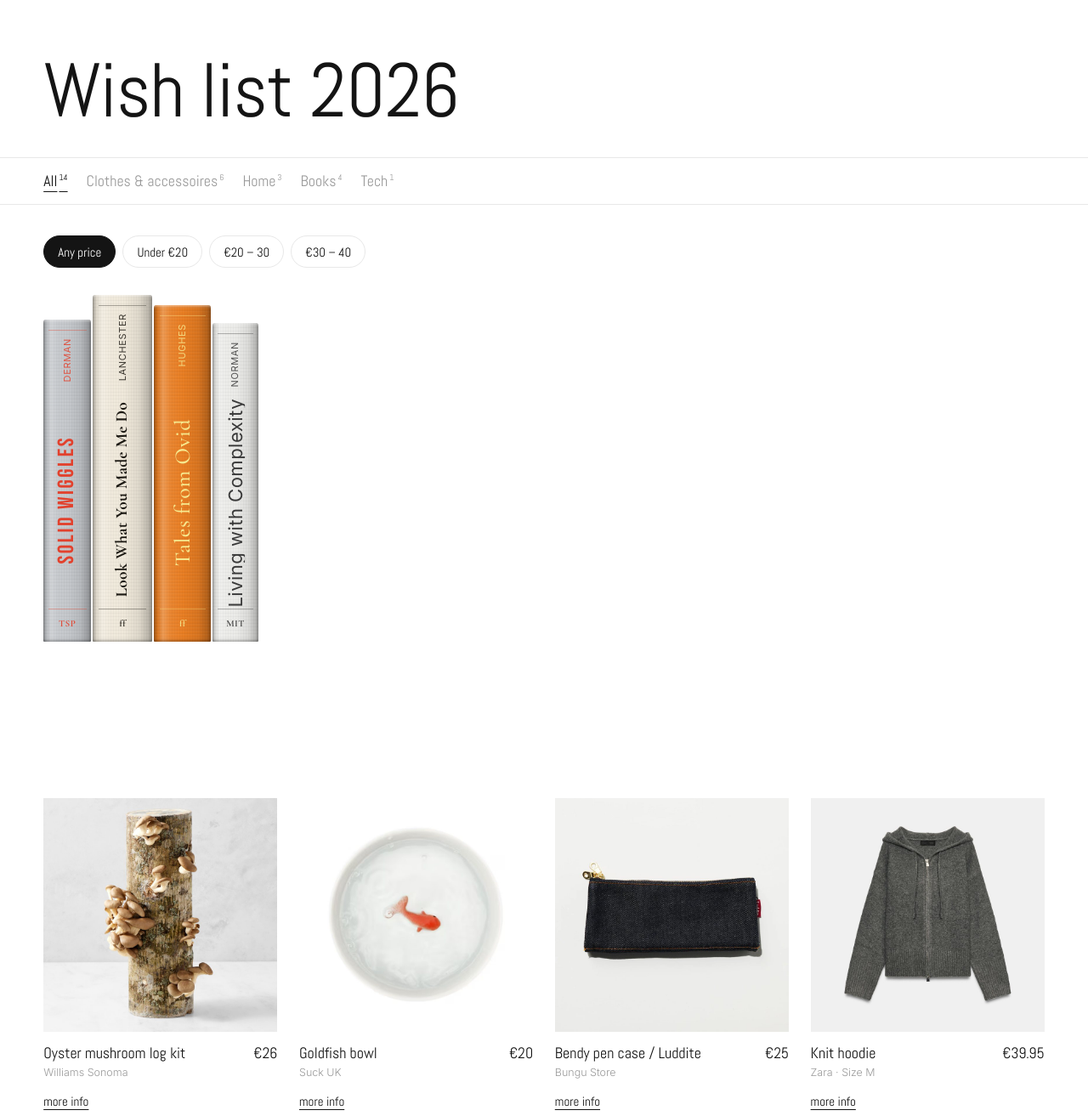
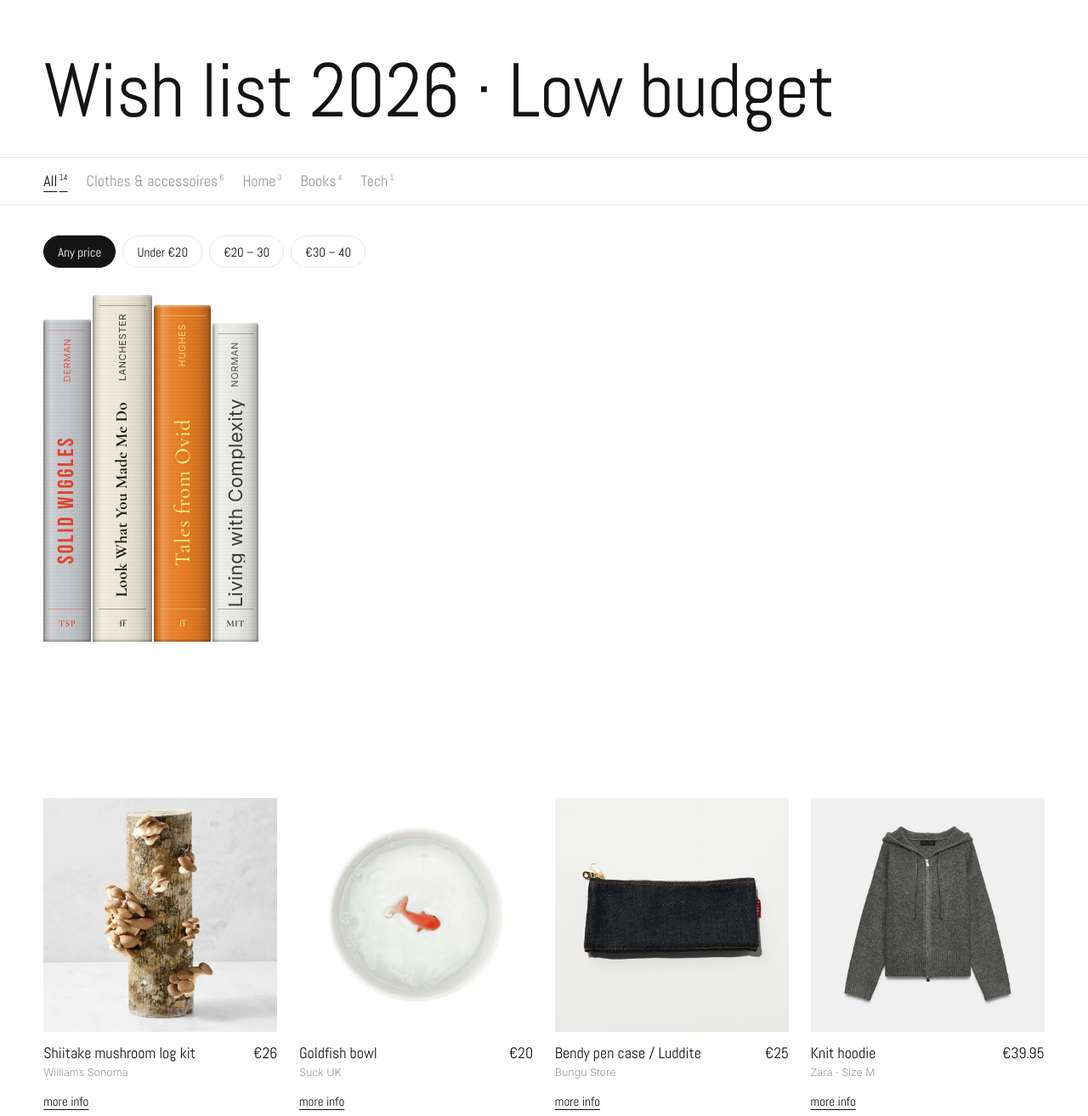
Before and after one commit to loupeeters19-collab/wishlist, a plain HTML site: page low-budget/index.html in a window 1280 px wide. Shown: the top 1313 px of the page at 85% size. Drawn offline with nearby package versions, Linux system fonts and the light colour scheme.

Commit message:
Shiitake log instead of oyster; rename under-40 to low budget
Co-Authored-By: Claude Opus 5.5 <noreply@anthropic.com>
Claude-Session: https://claude.ai/code/session_01JaCcZPxWKjn2vnU8GkspZV

```diff
--- a/under-40/index.html
+++ b/low-budget/index.html
@@ -3,7 +3,7 @@
 <head>
 <meta charset="utf-8">
 <meta name="viewport" content="width=device-width, initial-scale=1">
-<title>Christmas Wishlist 2026 · under €40</title>
+<title>Christmas Wishlist 2026 · Low budget</title>
 <link rel="preconnect" href="https://fonts.googleapis.com">
 <link rel="preconnect" href="https://fonts.gstatic.com" crossorigin>
 <link href="https://fonts.googleapis.com/css2?family=Abel&family=Bebas+Neue&family=Cormorant+Garamond:wght@500;700&family=Inter:wght@300;400&family=Space+Mono&display=swap" rel="stylesheet">
@@ -107,7 +107,7 @@ main{padding-bottom:72px}
 </head>
 <body>
 <header class="pad">
- <h1>Wish list 2026</h1>
+ <h1>Wish list 2026 · Low budget</h1>
 </header>
 <nav id="nav"><div class="cats pad" id="cats"></div></nav>
 <div class="pills pad" id="pills"></div>
@@ -134,7 +134,7 @@ const I=[
 {c:"glass",sq:"london",n:"London 20cl",shop:"Lehmann Glass",p:53.7,pl:"€53.70",d:"Cocktail glass from the La Créative collection, lead-free crystal. Box of six.",u:"https://www.lehmann-sa.com/en/product/london-20-cl/"},
 {c:"glass",sq:"zalto",n:"Zalto Bourgogne glass",shop:"Roels",p:36.5,pl:"€36.50",d:"Mouth-blown Austrian crystal wine glass, extremely light. Price per glass.",u:"https://www.roels.be/nl/webshop/zalto-bourgogne-glas"},
 {c:"glass",sq:"flask",n:"Flask Jar",shop:"ET Glass",p:30,pl:"€30",orig:"$35",d:"Made from an upcycled wine bottle, keeping the original screw thread and cap. Each one is slightly different.",u:"https://etglass.net/products/flask-jar"},
-{c:"home",sq:"mushroom",n:"Oyster mushroom log kit",shop:"Williams Sonoma",p:26,pl:"€26",orig:"$29.95",d:"Grow oyster mushrooms at home, indoors or out.",u:"https://www.williams-sonoma.com/products/oyster-mushroom-log/"},
+{c:"home",sq:"mushroom",n:"Shiitake mushroom log kit",shop:"Williams Sonoma",p:26,pl:"€26",orig:"$29.95",d:"A natural hardwood log that grows a crop of organic shiitake mushrooms every two months for more than three years.",u:"https://www.williams-sonoma.com/products/210252/"},
 {c:"home",sq:"mallard",n:"Mallard tabletop lighter",shop:"Edie Parker",p:217,pl:"€217",orig:"$250",d:"A hand-painted mallard duck that's also a table lighter.",u:"https://edie-parker.com/products/mallard-tabletop-lighter"},
 {c:"home",sq:"marcel",n:"Marcel le décapsuleur",shop:"Wouters & Hendrix",p:80,pl:"€80",d:"A mussel-shaped bottle opener, a nod to Marcel Broodthaers.",u:"https://wouters-hendrix.com/collections/les-objets-mouleversants/products/marcel-le-decapsuleur"},
 {c:"home",sq:"looprope",n:"Loop Rope",shop:"Peppermint Products",p:125,pl:"€125",d:"A rope that hangs from the ceiling and works as an open wardrobe or towel hanger. In red.",u:"https://peppermintproducts.com/products/loop-ropes?variant=45689738756364"},
```
Also changed, not shown: index.html (+1 -1 lines).
